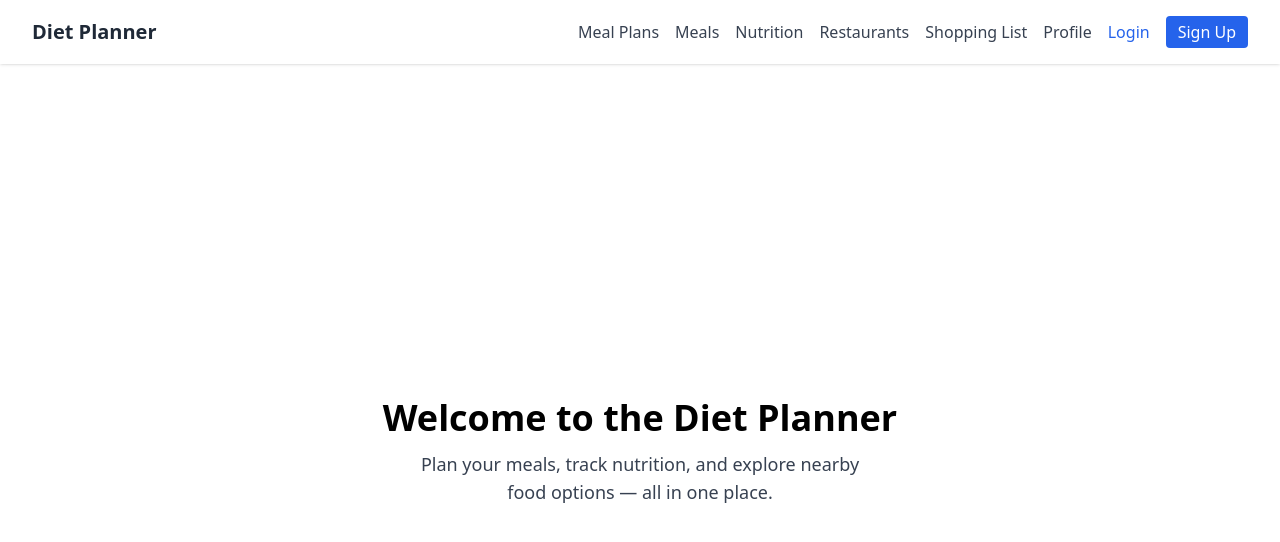
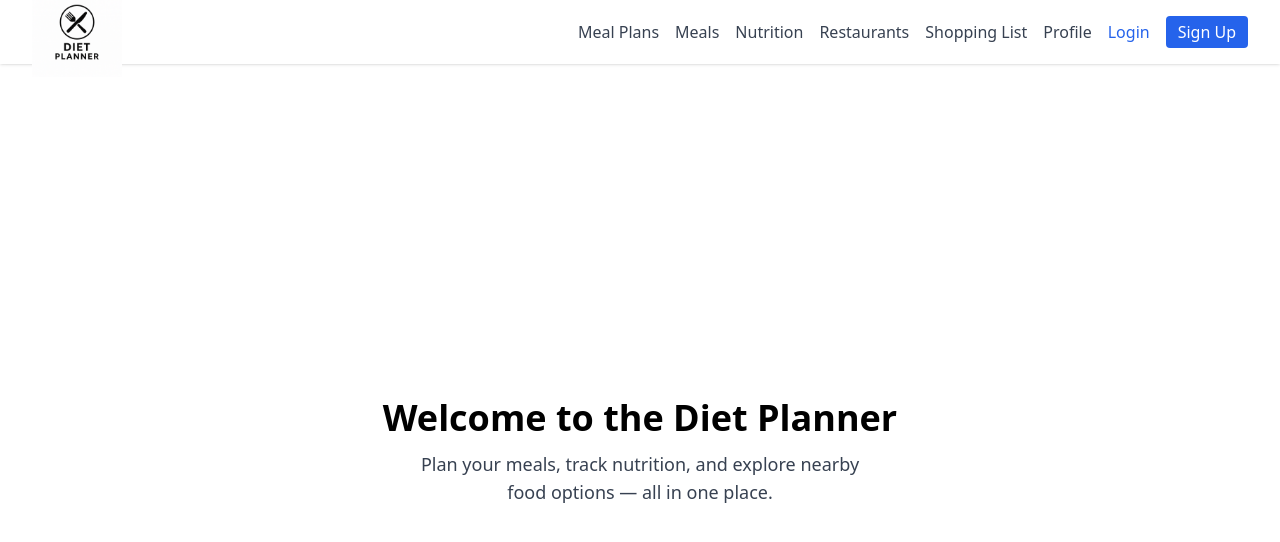
Before and after one commit to SDSU-CompE-561-Spring-2025/diet-planner-macros-tracking, a Next.js app in the folder frontend/: page / in a window 1280 px wide. Shown: the top 542 px of the page. Built offline with nearby package versions, Linux system fonts and the light colour scheme.

Commit message:
Update: improved navbar layout and logo

```diff
--- a/frontend/src/components/Navbar.jsx
+++ b/frontend/src/components/Navbar.jsx
@@ -1,5 +1,6 @@
 import Link from "next/link";
 import { useState } from "react";
+import Image from "next/image";
 
 export default function Navbar() {
   const [menuOpen, setMenuOpen] = useState(false);
@@ -8,8 +9,18 @@ export default function Navbar() {
     <nav className="sticky top-0 z-50 bg-white shadow">
       <div className="max-w-7xl mx-auto px-4 sm:px-6 lg:px-8">
         <div className="flex justify-between h-16 items-center">
-          <div className="flex-shrink-0 text-xl font-bold text-gray-800">
-            <Link href="/">Diet Planner</Link>
+          {/* Logo */}
+          <div className="flex-shrink-0">
+            <Link href="/">
+              <Image
+                src="/images/logo.png"
+                alt="Diet Planner Logo"
+                width={90} // try 60–80px range
+                height={90}
+                className="object-contain"
+                priority
+              />
+            </Link>
           </div>
 
           {/* Desktop Menu */}
```
Also changed, not shown: frontend/public/images/logo.png (added).
